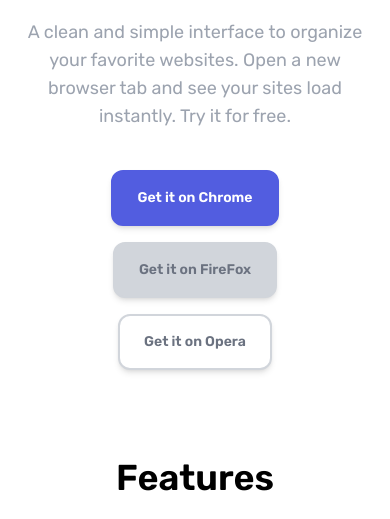
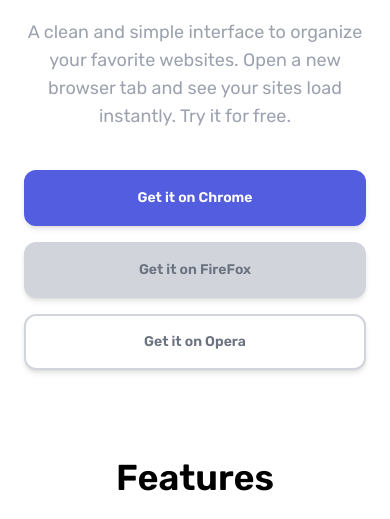
Before and after one commit to karmartir/bookmark, a website: page index.html in a window 390 px wide. Shown: the part 482-1001 px from the top of the page. Drawn offline with Linux system fonts and the light colour scheme.

Commit message:
add width 1/3 for mobile version to buttons

```diff
--- a/index.html
+++ b/index.html
@@ -77,17 +77,17 @@
             >
               <a
                 href="#"
-                class="py-4 px-6 text-sm font-semibold text-white bg-softBlue rounded-xl shadow-md border-2 border-softBlue md:text-base hover:bg-white hover:scale-90 hover:text-softBlue duration-300"
+                class="w-full text-center py-4 px-6 text-sm font-semibold text-white bg-softBlue rounded-xl shadow-md border-2 border-softBlue md:text-base md:w-1/3 hover:bg-white hover:scale-90 hover:text-softBlue duration-300"
                 >Get it on Chrome</a
               >
               <a
                 href="#"
-                class="py-4 px-6 text-sm font-semibold text-gray-500 bg-gray-300 rounded-xl shadow-md border-2 border-gray-300 md:text-base hover:bg-white hover:scale-90 hover:text-gray-500 duration-300"
+                class="w-full text-center py-4 px-6 text-sm font-semibold text-gray-500 bg-gray-300 rounded-xl shadow-md border-2 border-gray-300 md:text-base md:w-1/3 hover:bg-white hover:scale-90 hover:text-gray-500 duration-300"
                 >Get it on FireFox</a
               >
                <a
                 href="#"
-                class="py-4 px-6 text-sm font-semibold text-gray-500 bg-white rounded-xl shadow-md border-2 border-gray-300 md:text-base hover:bg-white hover:scale-90 hover:text-gray-500 duration-300"
+                class="w-full text-center py-4 px-6 text-sm font-semibold text-gray-500 bg-white rounded-xl shadow-md border-2 border-gray-300 md:text-base md:w-1/3 hover:bg-white hover:scale-90 hover:text-gray-500 duration-300"
                 >Get it on Opera</a
               >
             </div>
```
